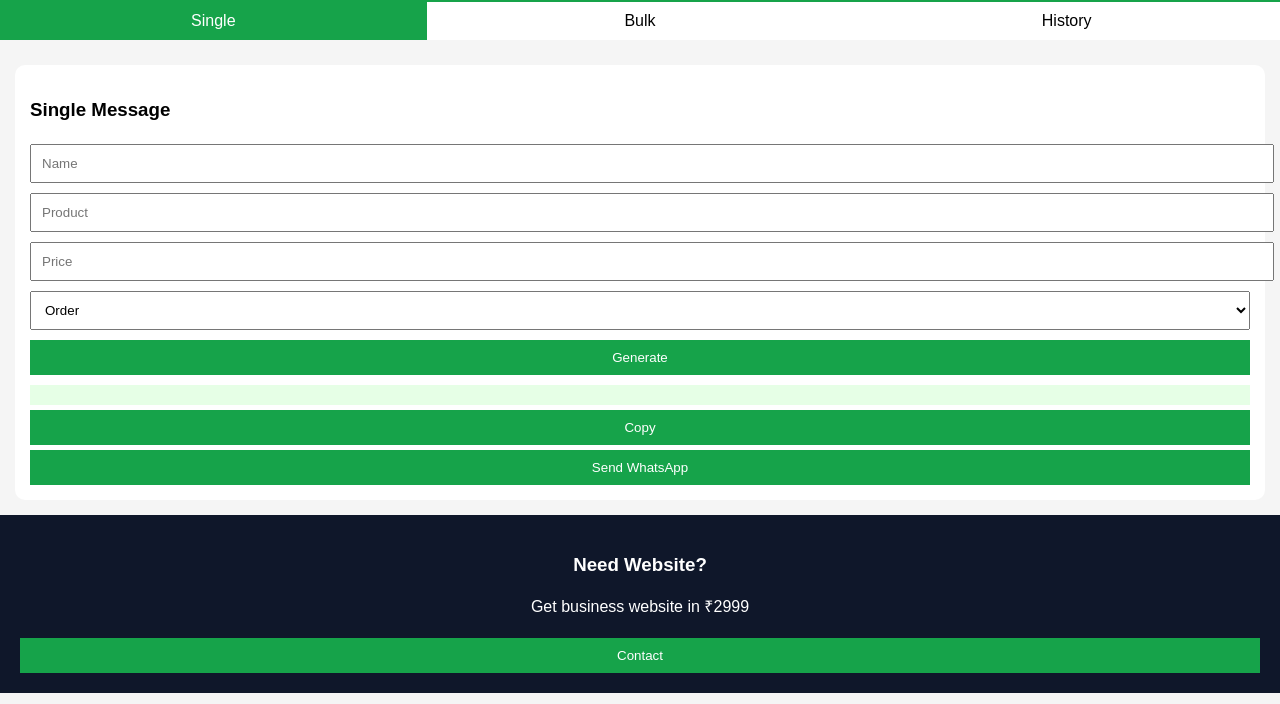
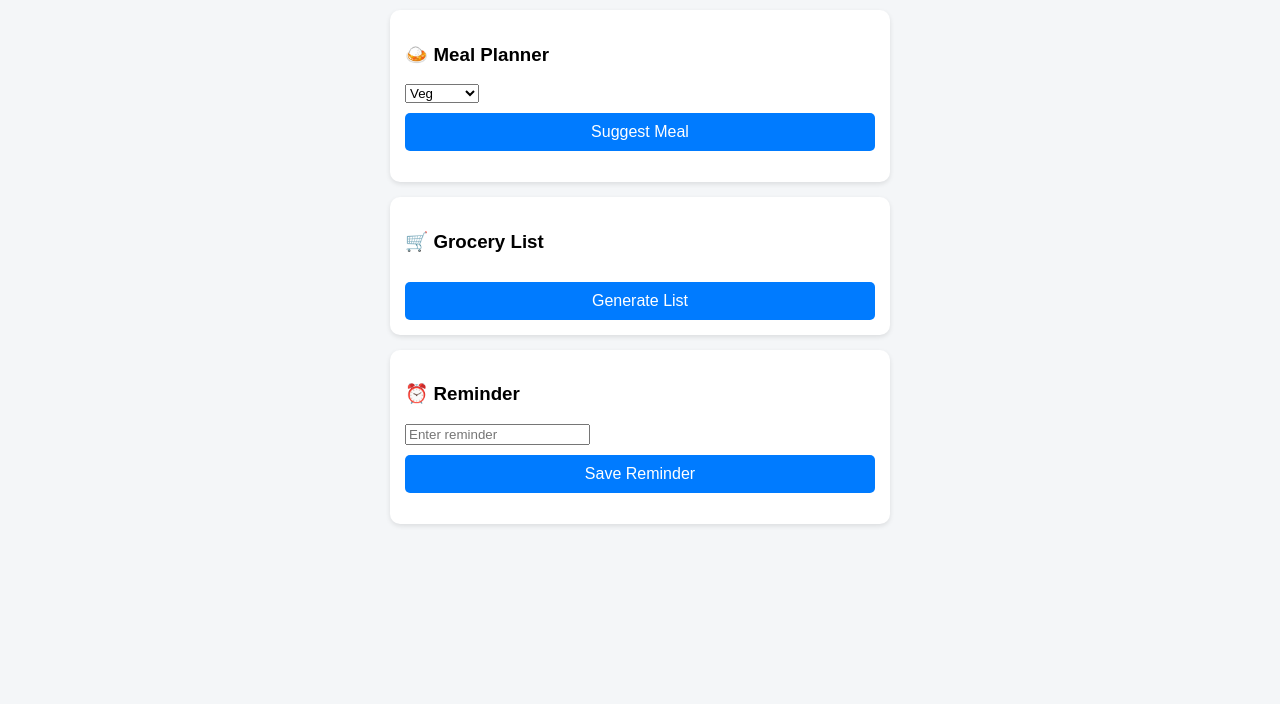
Before and after one commit to Sahil252/screen-printing-website, a plain HTML site: page index.html in a window 1280 px wide. Shown: the part 96-800 px from the top of the page. Drawn offline with Linux system fonts and the light colour scheme.

Commit message:
Update index.html

````diff
--- a/index.html
+++ b/index.html
@@ -1,221 +1,123 @@
-<!doctype html>
-<html>
+ting{variant="standard" id="45821"}
+```html
+<!DOCTYPE html>
+<html lang="en">
 <head>
-<meta name="viewport" content="width=device-width,initial-scale=1">
-<title>WhatsApp Message Generator Pro</title>
+  <meta charset="UTF-8">
+  <title>Daily Life Helper</title>
+  <meta name="viewport" content="width=device-width, initial-scale=1.0">
 
   <style>
-body{margin:0;font-family:Arial;background:#f5f5f5}
-
-/* HEADER */
-header{
-  background:#16a34a;
-  color:white;
-  padding:15px;
-  text-align:center;
+    body {
+      font-family: Arial, sans-serif;
+      background: #f4f6f8;
+      margin: 0;
+      padding: 0;
     }
-
-/* TABS */
-.tabs{
-  display:flex;
-  background:white;
+    .container {
+      max-width: 500px;
+      margin: auto;
+      padding: 20px;
     }
-.tab{
-  flex:1;
-  padding:10px;
-  text-align:center;
-  cursor:pointer;
+    h2 {
+      text-align: center;
     }
-
-/* ACTIVE */
-.active{background:#16a34a;color:white}
-
-/* CONTENT */
-.container{padding:15px}
-
-.box{
-  background:white;
-  padding:15px;
-  border-radius:10px;
-  margin-top:10px;
+    .card {
+      background: white;
+      padding: 15px;
+      margin-top: 15px;
+      border-radius: 10px;
+      box-shadow: 0 2px 5px rgba(0,0,0,0.1);
     }
-
-input,select,textarea{
-  width:100%;
-  padding:10px;
-  margin:5px 0;
+    button {
+      padding: 10px;
+      width: 100%;
+      margin-top: 10px;
+      border: none;
+      border-radius: 5px;
+      background: #007bff;
+      color: white;
+      font-size: 16px;
     }
-
-button{
-  padding:10px;
-  width:100%;
-  background:#16a34a;
-  color:white;
-  border:none;
-  margin-top:5px;
+    input[type="checkbox"] {
+      margin-right: 10px;
     }
-
-/* RESULT */
-.result{
-  background:#e6ffe6;
-  padding:10px;
-  margin-top:10px;
-}
-
-/* HIDE */
-.hide{display:none}
   </style>
 </head>
 
 <body>
 
-<header>
-  <h2>WhatsApp Generator Pro 🚀</h2>
-</header>
+<div class="container">
 
-<div class="tabs">
-  <div class="tab active" onclick="showTab('single')">Single</div>
-  <div class="tab" onclick="showTab('bulk')">Bulk</div>
-  <div class="tab" onclick="showTab('history')">History</div>
+  <h2>Daily Life Helper</h2>
+
+  <!-- Meal Planner -->
+  <div class="card">
+    <h3>🍛 Meal Planner</h3>
+    <select id="mealType">
+      <option value="veg">Veg</option>
+      <option value="nonveg">Non-Veg</option>
+    </select>
+    <button onclick="generateMeal()">Suggest Meal</button>
+    <p id="mealResult"></p>
   </div>
 
-<div class="container">
-
-<!-- SINGLE -->
-<div id="single" class="box">
-<h3>Single Message</h3>
-
-<input id="name" placeholder="Name">
-<input id="product" placeholder="Product">
-<input id="price" placeholder="Price">
-
-<select id="type">
-<option>Order</option>
-<option>Offer</option>
-<option>Follow Up</option>
-</select>
-
-<button onclick="generate()">Generate</button>
-
-<div id="output" class="result"></div>
-
-<button onclick="copy()">Copy</button>
-<button onclick="send()">Send WhatsApp</button>
+  <!-- Grocery List -->
+  <div class="card">
+    <h3>🛒 Grocery List</h3>
+    <button onclick="generateGrocery()">Generate List</button>
+    <div id="groceryList"></div>
   </div>
 
-<!-- BULK -->
-<div id="bulk" class="box hide">
-<h3>Bulk Messages</h3>
-
-<textarea id="names" placeholder="Enter names (comma separated)"></textarea>
-<input id="bproduct" placeholder="Product">
-
-<button onclick="bulkGenerate()">Generate Bulk</button>
-
-<div id="bulkOutput" class="result"></div>
-</div>
-
-<!-- HISTORY -->
-<div id="history" class="box hide">
-<h3>History</h3>
-<div id="historyList"></div>
+  <!-- Reminder -->
+  <div class="card">
+    <h3>⏰ Reminder</h3>
+    <input type="text" id="reminderText" placeholder="Enter reminder">
+    <button onclick="saveReminder()">Save Reminder</button>
+    <ul id="reminderList"></ul>
   </div>
 
 </div>
 
-<!-- CTA -->
-<div style="background:#0f172a;color:white;padding:20px;text-align:center">
-<h3>Need Website?</h3>
-<p>Get business website in ₹2999</p>
-<button onclick="contact()">Contact</button>
-</div>
+<script>
+  const vegMeals = ["Dal Rice", "Paneer Sabji", "Mix Veg", "Khichdi"];
+  const nonVegMeals = ["Chicken Curry", "Egg Bhurji", "Fish Fry"];
 
-<script>
-
-let finalMsg="";
-
-// TAB SWITCH
-function showTab(id){
- document.querySelectorAll('.box').forEach(x=>x.classList.add('hide'));
- document.getElementById(id).classList.remove('hide');
-
- document.querySelectorAll('.tab').forEach(x=>x.classList.remove('active'));
- event.target.classList.add('active');
+  function generateMeal() {
+    let type = document.getElementById("mealType").value;
+    let meals = type === "veg" ? vegMeals : nonVegMeals;
+    let random = meals[Math.floor(Math.random() * meals.length)];
+    document.getElementById("mealResult").innerText = "Today: " + random;
   }
 
-// GENERATE
-function generate(){
- let name=nameInput("name");
- let product=nameInput("product");
- let price=nameInput("price");
- let type=document.getElementById("type").value;
-
- if(type=="Order"){
-  finalMsg=`Hello ${name}, your order for ${product} is confirmed. Amount ₹${price}`;
- }
- else if(type=="Offer"){
-  finalMsg=`Hi ${name}, special offer on ${product} at ₹${price}. Hurry!`;
- }
- else{
-  finalMsg=`Hello ${name}, following up for ${product}.`;
+  function generateGrocery() {
+    let items = ["Aloo", "Pyaz", "Tamatar", "Dhaniya", "Milk"];
+    let html = "";
+    items.forEach(item => {
+      html += <div><input type="checkbox"> ${item}</div>;
+    });
+    document.getElementById("groceryList").innerHTML = html;
   }
 
- document.getElementById("output").innerText=finalMsg;
+  function saveReminder() {
+    let text = document.getElementById("reminderText").value;
+    if (!text) return;
 
- saveHistory(finalMsg);
+    let reminders = JSON.parse(localStorage.getItem("reminders")) || [];
+    reminders.push(text);
+    localStorage.setItem("reminders", JSON.stringify(reminders));
+
+    document.getElementById("reminderText").value = "";
+    loadReminders();
   }
 
-// BULK
-function bulkGenerate(){
- let names=document.getElementById("names").value.split(",");
- let product=document.getElementById("bproduct").value;
-
- let result="";
- names.forEach(n=>{
-  result+=`Hi ${n.trim()}, check ${product}\n\n`;
+  function loadReminders() {
+    let reminders = JSON.parse(localStorage.getItem("reminders")) || [];
+    let html = "";
+    reminders.forEach(r => {
+      html += `<li>${r}</li>`;
     });
-
- document.getElementById("bulkOutput").innerText=result;
+    document.getElementById("reminderList").innerHTML = html;
   }
 
-// COPY
-function copy(){
- navigator.clipboard.writeText(finalMsg);
- alert("Copied!");
-}
-
-// SEND
-function send(){
- window.open("https://wa.me/?text="+encodeURIComponent(finalMsg));
-}
-
-// CONTACT
-function contact(){
- window.open("https://wa.me/916307304325?text=I want website");
-}
-
-// HISTORY
-function saveHistory(msg){
- let list=JSON.parse(localStorage.getItem("msgs")||"[]");
- list.push(msg);
- localStorage.setItem("msgs",JSON.stringify(list));
- loadHistory();
-}
-
-function loadHistory(){
- let list=JSON.parse(localStorage.getItem("msgs")||"[]");
- let html="";
- list.forEach(x=>html+=`<div>${x}</div><hr>`);
- document.getElementById("historyList").innerHTML=html;
-}
-
-function nameInput(id){
- return document.getElementById(id).value || "";
-}
-
-loadHistory();
-
-</script>
-
-</body>
-</html>
+  loadReminder
````
Lines whose indentation alone changed are shown as unchanged.
